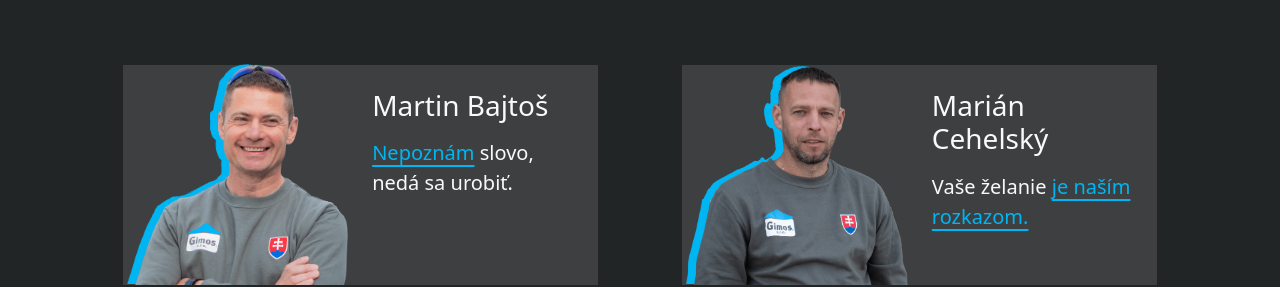
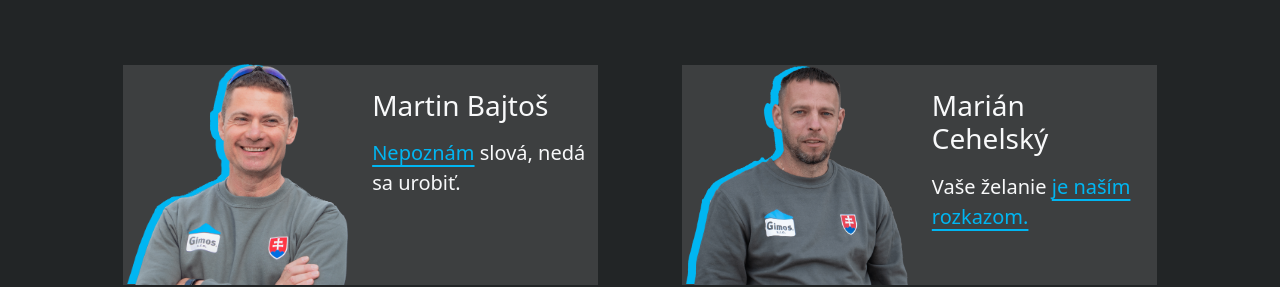
Before and after one commit to BASISTK/gimos, a website: page about-us.html in a window 1280 px wide. Shown: the part 2720-3007 px from the top of the page. Drawn offline with nearby package versions, Linux system fonts and the light colour scheme.

Commit message:
opravený text

```diff
--- a/about-us.html
+++ b/about-us.html
@@ -168,7 +168,7 @@
                 </div>
                 <div class="col">
                     <h3 class="text-light mt-4 mt-sm-5 mt-xl-4">Martin Bajtoš</h3>
-                    <p class="text-light lead mt-3"><strong><a href="#" class="link-primary link-underline-primary link-offset-2 pe-none" tabindex="-1" aria-disabled="true">Nepoznám</a></strong> slovo, nedá sa urobiť.</p>
+                    <p class="text-light lead mt-3"><strong><a href="#" class="link-primary link-underline-primary link-offset-2 pe-none" tabindex="-1" aria-disabled="true">Nepoznám</a></strong> slová, nedá sa urobiť.</p>
                 </div>
             </div>
         </div>
```
